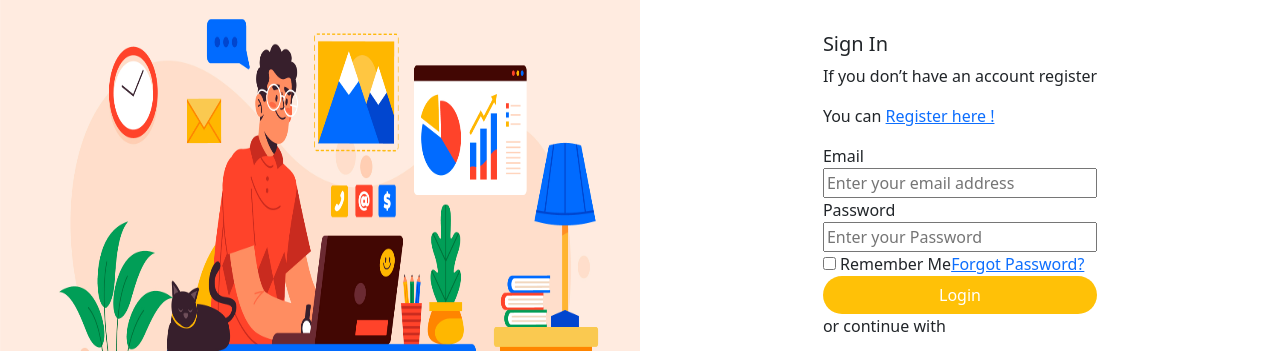
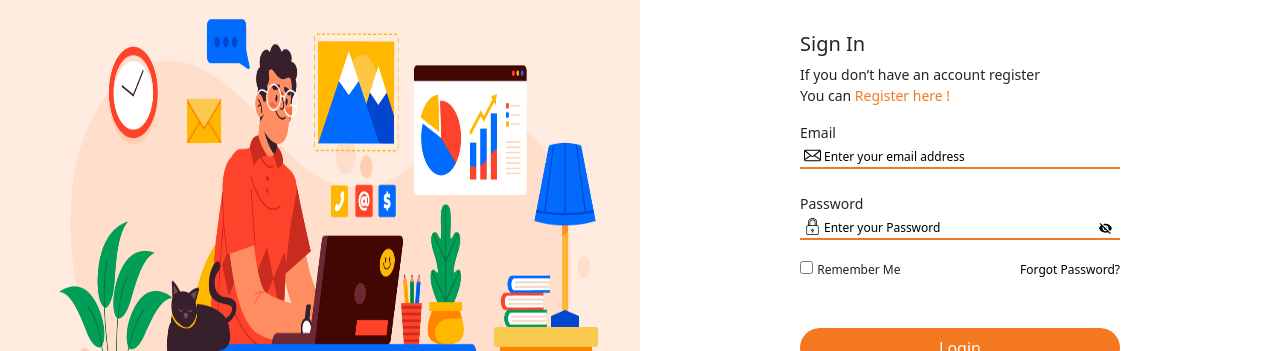
Before and after one commit to Kesav-21/GOITDEV, a plain HTML site: page index.html in a window 1280 px wide. Shown: the part 93-444 px from the top of the page. Drawn offline with nearby package versions, Linux system fonts and the light colour scheme.

Commit message:
Sign in Done

```diff
--- a/index.html
+++ b/index.html
@@ -9,38 +9,45 @@
 </head>
 <body>
     <div class="d-flex basic">
-        <div class="w-50">
-            <img src="./assets/images/signin.jpeg" alt="" class="img-fluid h-100">
+        <div class="w-50 d-none d-sm-block">
+            <img src="./assets/images/signin.jpeg" alt="bgimg" class="img-fluid h-100vh">
         </div>
-        <div class="w-50 d-flex flex-column">
+        <div class="w-50 d-block d-sm-flex flex-column mx-auto">
             <img src="./assets/images/logo.png" alt="logo" width="175px" class="align-self-end m-5">
-            <div class="align-self-center">
+            <div class="signin align-self-center">
                 <h5>Sign In</h5>
-                <p>If you don’t have an account register</p>
-                <p>You can <a href="#"> Register here !</a></p>
+                <p class="m-0 fs-14">If you don’t have an account register</p>
+                <p class="fs-14">You can <a class="color-orange text-decoration-none" href="#"> Register here !</a></p>
                 <form>
-                    <div class="d-flex flex-column">
-                        <label for="email">Email</label>
-                        <input type="email" placeholder="Enter your email address"/>
+                    <div class="d-flex flex-column mb-4">
+                        <label class="fs-14" for="email">Email</label>
+                        <div class="position-relative">
+                            <img class="position-absolute start-0 m-1" src="./assets/images/email.svg" alt="">
+                            <input class="border-0 border-orange px-4 w-100 fs-12" type="email" placeholder="Enter your email address"/>
+                        </div>
                     </div>
-                    <div class="d-flex flex-column">
-                        <label for="password">Password</label>
-                        <input type="password" placeholder="Enter your Password"/>
+                    <div class="d-flex flex-column mb-3">
+                        <label class="fs-14" for="password">Password</label>
+                        <div class="position-relative">
+                            <img class="position-absolute start-0 m-1" src="./assets/images/lock.svg" alt="" width="17px" height="17px">
+                            <img class="position-absolute end-0 m-2" src="./assets/images/view.svg" alt="" width="13px" height="13px">
+                            <input class="border-0 border-orange w-100 px-4 fs-12 pacel" type="password" placeholder="Enter your Password"/>
+                        </div>
                     </div>
-                    <div class="d-flex">
+                    <div class="d-flex justify-content-between mb-5">
                         <div>
                             <input type="checkbox"/>
-                            <span>Remember Me</span>
+                            <span class="fs-12">Remember Me</span>
                         </div>
                         <div>
-                            <a href="">Forgot Password?</a>
+                            <a class="text-decoration-none text-black fs-12" href="#">Forgot Password?</a>
                         </div>
                     </div>
-                    <button class="btn bg-warning w-100 rounded-pill text-white">Login</button>
+                    <button class="border-0 p-2 bg-orange w-100 rounded-pill text-white">Login</button>
                 </form>
                 <div>
-                    <p>or continue with</p>
-                    <div>
+                    <p class="text-center my-3 fs-6 opacity-50">or continue with</p>
+                    <div class="d-flex justify-content-center">
                         <button class="btn"><img src="./assets/images/facebook.svg" alt=""></button>
                         <button class="btn"><img src="./assets/images/apple.svg" alt=""></button>
                         <button class="btn"><img src="./assets/images/google.svg" alt=""></button>
--- a/styles.css
+++ b/styles.css
@@ -2,3 +2,37 @@
     height: 100vh;
     width:100%;
 }
+
+.h-100vh{
+    height: 100vh;
+}
+.color-orange{
+    color:#F47820;
+}
+.border-orange{
+    border-bottom: 2px solid #F47820!important;
+}
+.bg-orange{
+    background-color: #F47820;
+}
+
+.fs-12{
+    font-size: 12px;
+}
+.fs-14{
+    font-size: 14px;
+}
+
+::placeholder{
+    color: black;
+}
+
+.signin{
+    width: 50%;
+}
+
+@media only screen and (max-width: 480px) {
+    .signin{
+        width: 100%;
+    }
+}
```
Also changed, not shown: assets/images/email.svg (added), assets/images/lock.svg (added), assets/images/view.svg (added).
